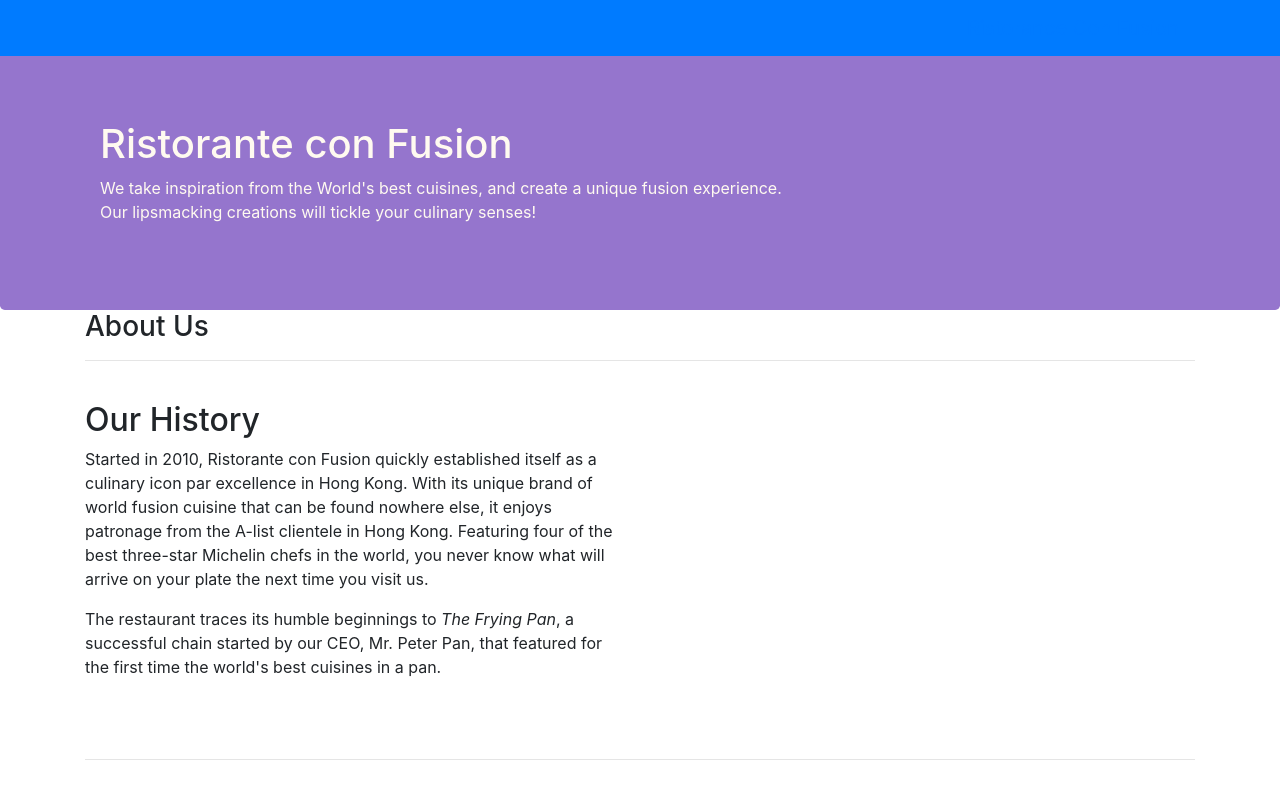
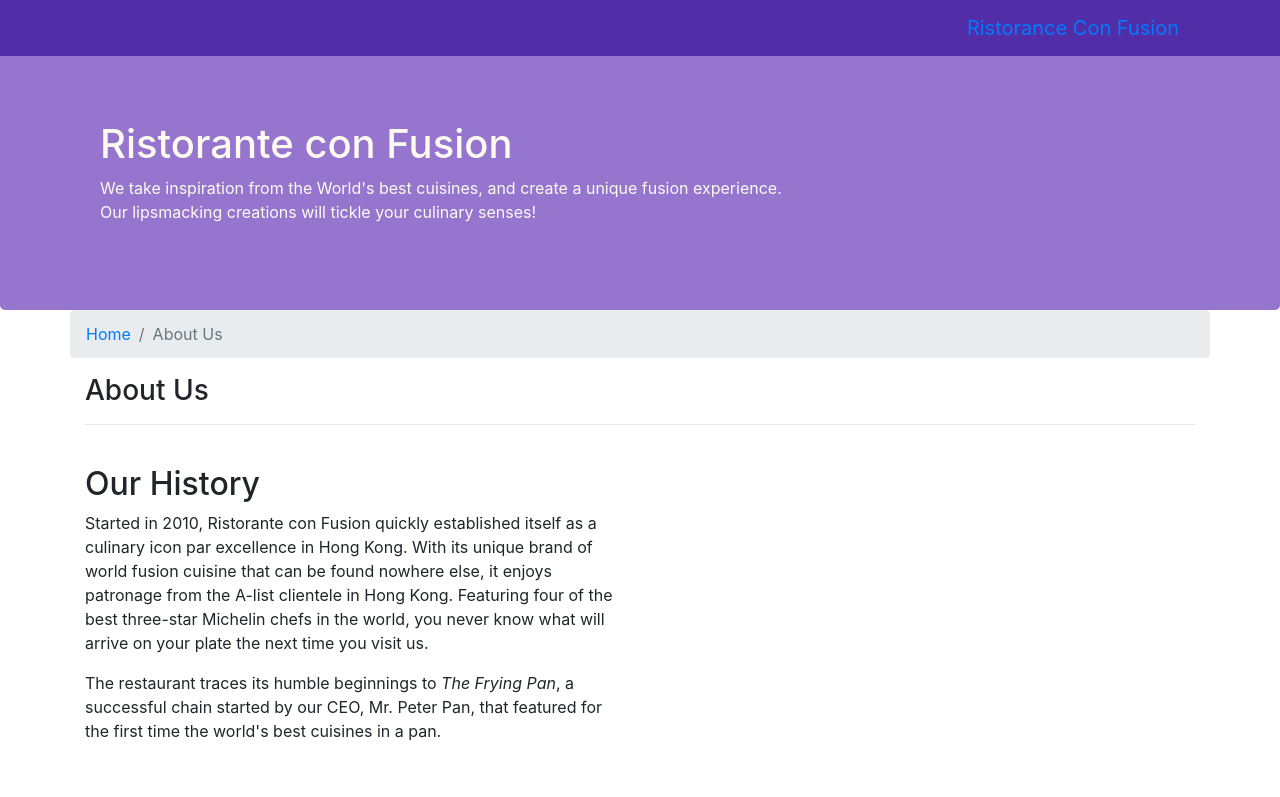
Before and after one commit to hwisoo/Bootstrap4-, a website: page aboutus.html in a window 1280 px wide. Shown: the top 797 px of the page. Drawn offline with nearby package versions, Linux system fonts and the light colour scheme.

Commit message:
Navbar and breadcrumbs

```diff
--- a/aboutus.html
+++ b/aboutus.html
@@ -16,7 +16,7 @@
             </head>
 
 <body>
-        <nav class="navbar navbar-inverse navbar-toggleable-sm bg-primary fixed-top">
+        <nav class="navbar navbar-inverse navbar-toggleable-sm fixed-top">
                 <div class="container">
                         <button class="navbar-toggler" type="button" data-toggle="collapse" data-target="#Navbar">
                                 <span class="navbar-toggler-icon"></span>
@@ -47,6 +47,10 @@
 
     <div class= "container">
             <div class="row ">
+                    <ol class="col-12 breadcrumb">
+                            <li class="breadcrumb-item"><a href="./index.html">Home</a></li>
+                            <li class="breadcrumb-item active">About Us</li>
+                        </ol>
                 <div class="col-12 col-sm-12">
                    <h3>About Us</h3>
                    <hr>
--- a/css/styles.css
+++ b/css/styles.css
@@ -1,6 +1,3 @@
-.navbar-inverse{
-    background-color: #512DA8;
-}
 
 .row-header{
     margin:0px auto;
@@ -36,3 +33,7 @@ body {
     padding: 50px 0px 0px 0px;
     z-index: 0;
 }
+
+.navbar-inverse {
+    background-color: #512DA8;
+}
```
Also changed, not shown: index.html (+1 -1 lines).
